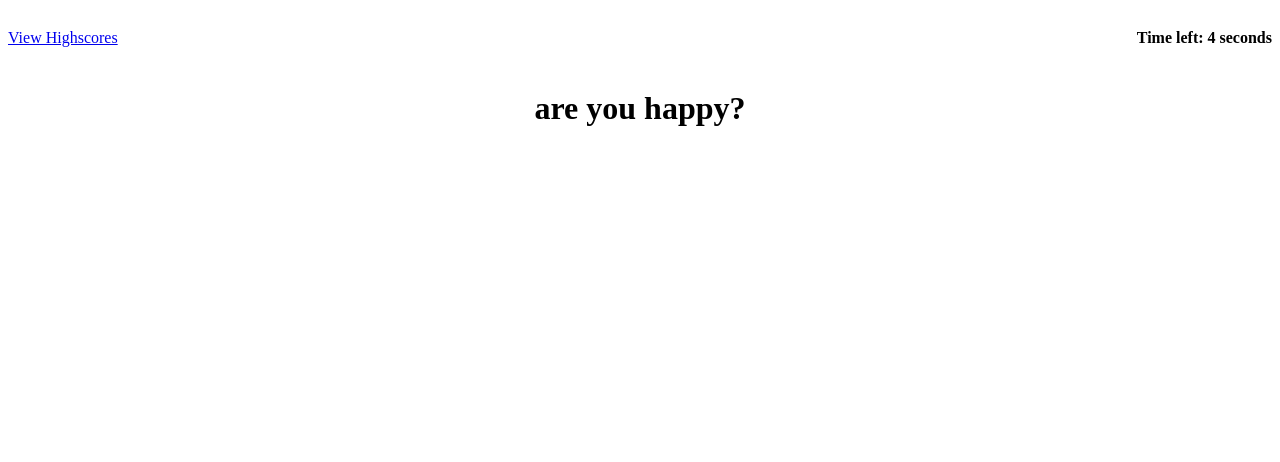
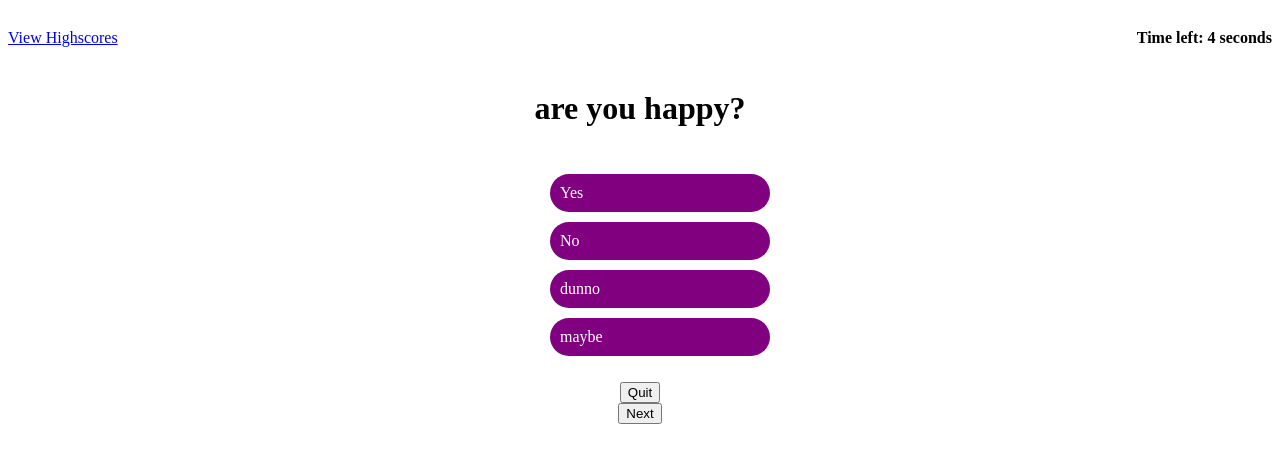
Before and after one commit to StitchCodes/coding-fast-check, a plain HTML site: page index.html in a window 1280 px wide. Both pictures are taken after a click on the button "Start Game". Drawn offline with Linux system fonts and the light colour scheme.

Commit message:
HTML: Removed code to match with mock up, not finished. CSS: Added width to the questions to match even and be ux friendly. JS creation of the first question and displayed to the DOM

```diff
--- a/assets/css/style.css
+++ b/assets/css/style.css
@@ -18,6 +18,7 @@ header {
 .questions {
     margin: 10px;
     padding: 10px;
+    width: 200px;
     background: purple;
     border-radius: 20px;
     color: white;
--- a/assets/js/script.js
+++ b/assets/js/script.js
@@ -1,9 +1,5 @@
 // INICIAR CON EL TEXTO DEL MOCK UP
-// BOTON DE INICIAR EL QUIZ QUE EJECUTA EL PROGRAMA
 // INICIAR EL TIMER
-// CAMBIAR EL TEXTO POR UNA PREGUNTA
-
-// CREAR RESPUESTA PARA CADA PREGUNTA
 // COMPARAR LA RESPUESTA DEL USUARIO CONTRA LA CORRECTA
 // DAR UNA PUNTUACION Y PASAR A LA SIGUIENTE PREGUNTA
 // AL FINAL DAR PUNTUACION Y MOSTRAR BOX PARA REGISTRAR EL NOMBRE
@@ -56,16 +52,47 @@ startBtn.addEventListener("click", gameStart);
 // START GAME FUNCTION
 function gameStart() {
     console.log("Game Will start soon.")
+    // Add question to DOM
     mainSection.innerHTML = "<h1>" + questions.question1.question;
+    // Create ol
     var createList = document.createElement("ol");
-    var listItems = document.createElement("li");
+    // Create li Items
+    var listItems1 = document.createElement("li");
+    listItems1.innerHTML = questions.question1.option1;
+    var listItems2 = document.createElement("li");
+    listItems2.innerHTML = questions.question1.option2;
+    var listItems3 = document.createElement("li");
+    listItems3.innerHTML = questions.question1.option3;
+    var listItems4 = document.createElement("li");
+    listItems4.innerHTML = questions.question1.option4;
 
-    var optionList = listItems.innerHTML = questions.question1.option1;
+    // Add class to each li
+    listItems1.setAttribute("class", "questions");
+    listItems2.setAttribute("class", "questions");
+    listItems3.setAttribute("class", "questions");
+    listItems4.setAttribute("class", "questions");
 
-    createList.appendChild(optionList);
+    // Append each li
+    createList.appendChild(listItems1);
+    createList.appendChild(listItems2);
+    createList.appendChild(listItems3);
+    createList.appendChild(listItems4);
 
-    // var listQuestions = createList.createElement("<li>");
+    // Send List to DOM
+    mainSection.appendChild(createList);
+    // Create Buttons to DOM
+    var quitbtn = document.createElement("button");
+    // quitbtn.setAttribute("id", "button");
+    quitbtn.innerHTML = "Quit"
+    mainSection.appendChild(quitbtn);
+
+    var nextBtn = document.createElement("button");
+    nextBtn.innerHTML = "Next";
+    mainSection.appendChild(nextBtn);
 }
+
+// Compare question
+
 
 countdwn.textContent = "Time left: 4 seconds";
 
--- a/index.html
+++ b/index.html
@@ -20,13 +20,6 @@
         <h1>Question goes here</h1>
         <p>Lorem, ipsum dolor sit amet consectetur adipisicing elit. Debitis, odit.</p>
 
-        <ol>
-            <li class="questions">Numbers and Strings</li>
-            <li class="questions">Array</li>
-            <li class="questions">Boolean</li>
-            <li class="questions">I don't know JS!</li>
-        </ol>
-
         <button id="startGameBtn">Start Game</button>
     </div>
     <!-- JS Script -->
```
